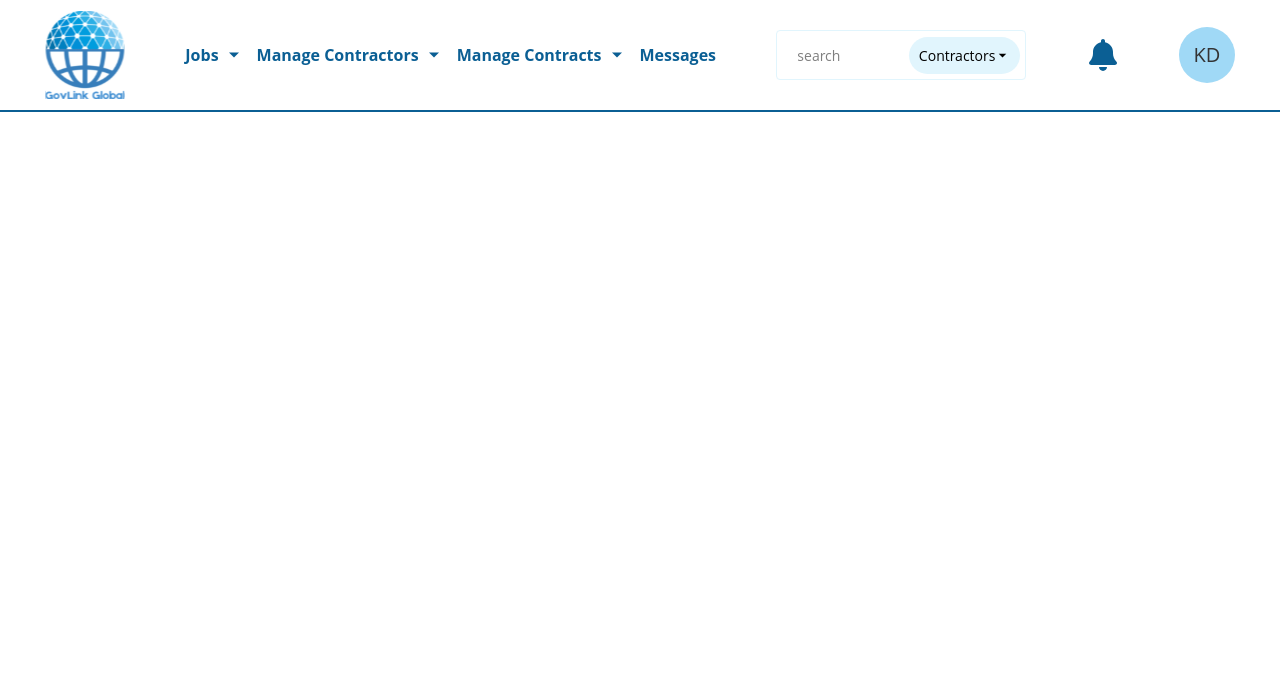
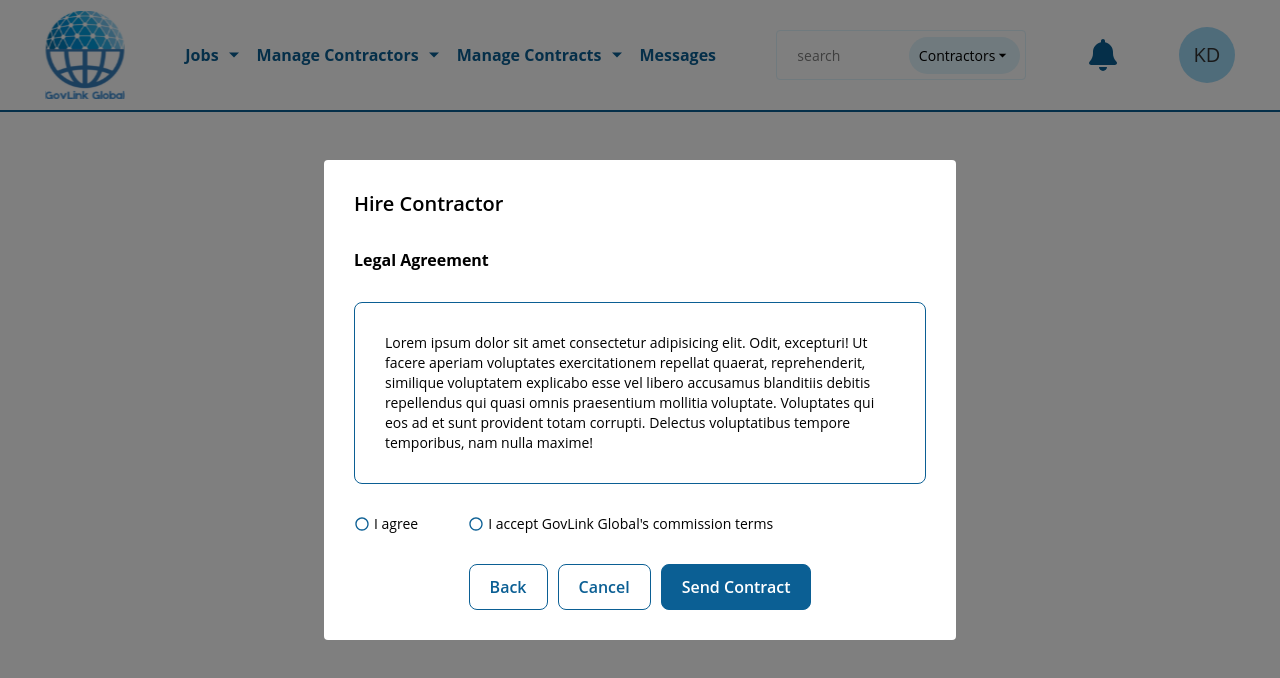
Before and after one commit to davidBilson/platform-gov, a Next.js app: page / in a window 1280 px wide. Before the commit this address had no page. Shown: the top 678 px of the page. Built offline with nearby package versions, Linux system fonts and the light colour scheme.

Commit message:
Added complete auth routes, and profile pages UI + Functionalityies

```diff
--- a/src/components/ui/legal-agreement.tsx
+++ b/src/components/ui/legal-agreement.tsx
@@ -1,30 +1,74 @@
-import React from 'react'
+import React, { useState } from 'react';
+import { IoIosCheckmarkCircle } from "react-icons/io";
+import { MdOutlineRadioButtonUnchecked } from "react-icons/md";
 
 const Legalagreement = () => {
+  const [agreed, setAgreed] = useState(false);
+  const [accepted, setAccepted] = useState(false);
+
   return (
-    <section>
-        <h1>{"Hire Contractor"}</h1>
-        <h2>Legal Agreement</h2>
-        <div>
-            <p>Lorem ipsum dolor sit amet consectetur adipisicing elit. Odit, excepturi! Ut facere aperiam voluptates exercitationem repellat quaerat, reprehenderit, similique voluptatem explicabo esse vel libero accusamus blanditiis debitis repellendus qui quasi omnis praesentium mollitia voluptate. Voluptates qui eos ad et sunt provident totam corrupti. Delectus voluptatibus tempore temporibus, nam nulla maxime!</p>
+    <section className='fixed top-0 left-0 w-full min-h-screen z-50 bg-black/50 flex items-center justify-center p-6'>
+      <div className='w-full max-w-158 p-7.5 bg-white rounded-sm'>
+        <h1 className='mb-7.5 font-semibold text-xl'>Hire Contractor</h1>
+        <h2 className='mb-7.5 font-bold'>Legal Agreement</h2>
+
+        <div className='mb-7.5 p-7.5 border border-boldblue rounded-lg'>
+          <p className="text-sm">
+            Lorem ipsum dolor sit amet consectetur adipisicing elit. Odit, excepturi! Ut facere aperiam voluptates exercitationem repellat quaerat, reprehenderit, similique voluptatem explicabo esse vel libero accusamus blanditiis debitis repellendus qui quasi omnis praesentium mollitia voluptate. Voluptates qui eos ad et sunt provident totam corrupti. Delectus voluptatibus tempore temporibus, nam nulla maxime!
+          </p>
         </div>
-        <div>
-            <label htmlFor="">
-                <input type="checkbox" />
-                I agree
-            </label>
-            <label htmlFor="">
-                <input type="checkbox" />
-                I accept GovLink {"Global's"} commission terms
-            </label>
+
+        <div className='mb-7.5 text-sm flex items-center gap-12.5'>
+          {/* I agree */}
+          <label className='flex items-center gap-1 cursor-pointer'>
+            <input
+              type='checkbox'
+              checked={agreed}
+              onChange={() => setAgreed(!agreed)}
+              className='hidden'
+            />
+            <span className='w-4 h-4 flex items-center justify-center'>
+              {agreed ? (
+                <IoIosCheckmarkCircle className='text-boldblue w-4 h-4' />
+              ) : (
+                <MdOutlineRadioButtonUnchecked className='text-boldblue w-4 h-4' />
+              )}
+            </span>
+            I agree
+          </label>
+
+          {/* I accept terms */}
+          <label className='flex items-center gap-1 cursor-pointer'>
+            <input
+              type='checkbox'
+              checked={accepted}
+              onChange={() => setAccepted(!accepted)}
+              className='hidden'
+            />
+            <span className='w-4 h-4 flex items-center justify-center'>
+              {accepted ? (
+                <IoIosCheckmarkCircle className='text-boldblue w-4 h-4' />
+              ) : (
+                <MdOutlineRadioButtonUnchecked className='text-boldblue w-4 h-4' />
+              )}
+            </span>
+            I accept GovLink {"Global's"} commission terms
+          </label>
         </div>
-        <div>
-            <button>Back</button>
-            <button>Cancel</button>
-            <button>Send Contract</button>
+
+        <div className='flex items-center justify-center gap-2.5'>
+          <button className='bg-white text-boldblue border border-boldblue py-2.5 px-5 font-semibold rounded-lg'>Back</button>
+          <button className='bg-white text-boldblue border border-boldblue py-2.5 px-5 font-semibold rounded-lg'>Cancel</button>
+          <button
+            className='bg-boldblue text-white border border-boldblue py-2.5 px-5 font-semibold rounded-lg'
+            disabled={!(agreed && accepted)}
+          >
+            Send Contract
+          </button>
         </div>
+      </div>
     </section>
-  )
-}
+  );
+};
 
-export default Legalagreement
+export default Legalagreement;
--- a/src/pages/index.tsx
+++ b/src/pages/index.tsx
@@ -1,16 +1,18 @@
 'use client'
-
-import { useEffect } from 'react'
-import { useRouter } from 'next/navigation'
+import LegalAgreement from "@/components/ui/legal-agreement";
+// import { useEffect } from 'react'
+// import { useRouter } from 'next/navigation'
 
 export default function Home() {
-  const router = useRouter()
+  // const router = useRouter()
 
-  useEffect(() => {
-    router.push('/auth/sign-in')
-  }, [router])
+  // useEffect(() => {
+  //   router.push('/auth/sign-in')
+  // }, [router])
 
   return (
-    <main></main>
+    <main>
+      <LegalAgreement />
+    </main>
   )
 }
--- /dev/null
+++ b/src/utils/profile-utils.js
@@ -0,0 +1,32 @@
+// Utility functions for profile management
+
+// Generate a unique ID for new entries
+export const generateId = () => {
+  return Date.now().toString(36) + Math.random().toString(36).substring(2);
+};
+
+// Convert File object to base64 string for API submission
+export const convertFileToBase64 = (file) => {
+  return new Promise((resolve, reject) => {
+    const reader = new FileReader();
+    reader.readAsDataURL(file);
+    reader.onload = () => resolve(reader.result);
+    reader.onerror = error => reject(error);
+  });
+};
+
+// Prepare form data for API submission
+export const prepareDataForSubmission = async (formData, userId) => {
+  const apiFormData = {
+    ...formData,
+    userId, // Include the userId for the API
+  };
+
+  // Convert profile image to base64 if there is one
+  if (formData.profileImage) {
+    const base64Image = await convertFileToBase64(formData.profileImage);
+    apiFormData.profileImage = base64Image;
+  }
+
+  return apiFormData;
+};
--- a/src/utils/profile-utils.ts
+++ /dev/null
@@ -1,32 +0,0 @@
-// Utility functions for profile management
-
-// Generate a unique ID for new entries
-export const generateId = (): string => {
-    return Date.now().toString(36) + Math.random().toString(36).substring(2);
-  };
-
-  // Convert File object to base64 string for API submission
-  export const convertFileToBase64 = (file: File): Promise<string> => {
-    return new Promise((resolve, reject) => {
-      const reader = new FileReader();
-      reader.readAsDataURL(file);
-      reader.onload = () => resolve(reader.result as string);
-      reader.onerror = error => reject(error);
-    });
-  };
-
-  // Prepare form data for API submission
-  export const prepareDataForSubmission = async (formData: any, userId: string) => {
-    const apiFormData = {
-      ...formData,
-      userId, // Include the userId for the API
-    };
-
-    // Convert profile image to base64 if there is one
-    if (formData.profileImage) {
-      const base64Image = await convertFileToBase64(formData.profileImage);
-      apiFormData.profileImage = base64Image;
-    }
-
-    return apiFormData;
-  };
--- a/tsconfig.json
+++ b/tsconfig.json
@@ -17,6 +17,6 @@
       "@/*": ["./src/*"]
     }
   },
-  "include": ["next-env.d.ts", "**/*.ts", "**/*.tsx", "src/pages/_business-profile/open-jobs.js", "src/pages/_business-profile/business-profile.js"],
+  "include": ["next-env.d.ts", "**/*.ts", "**/*.tsx", "src/pages/_business-profile/open-jobs.js", "src/pages/_business-profile/business-profile.js", "src/utils/profile-utils.js"],
   "exclude": ["node_modules"]
 }
```
